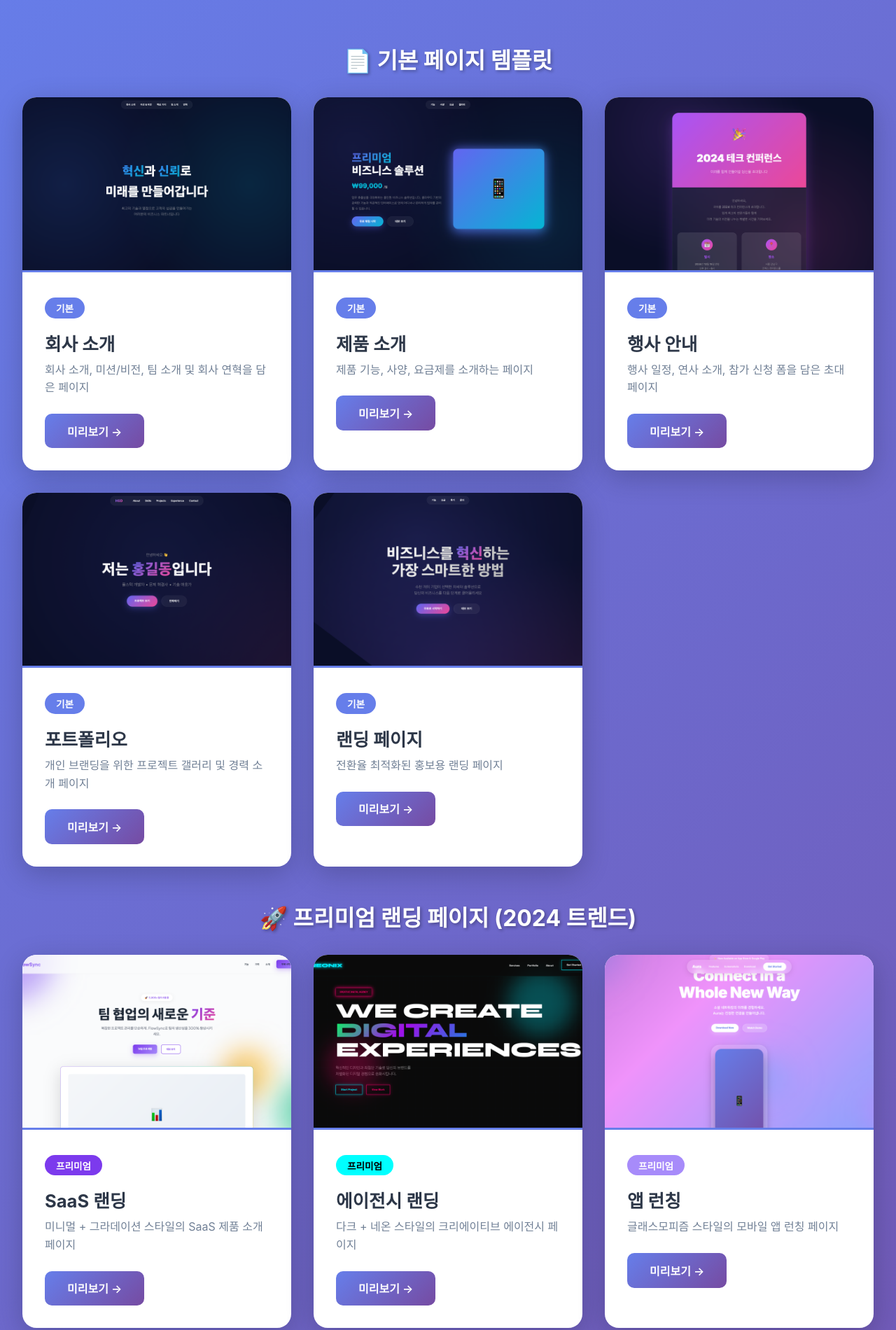
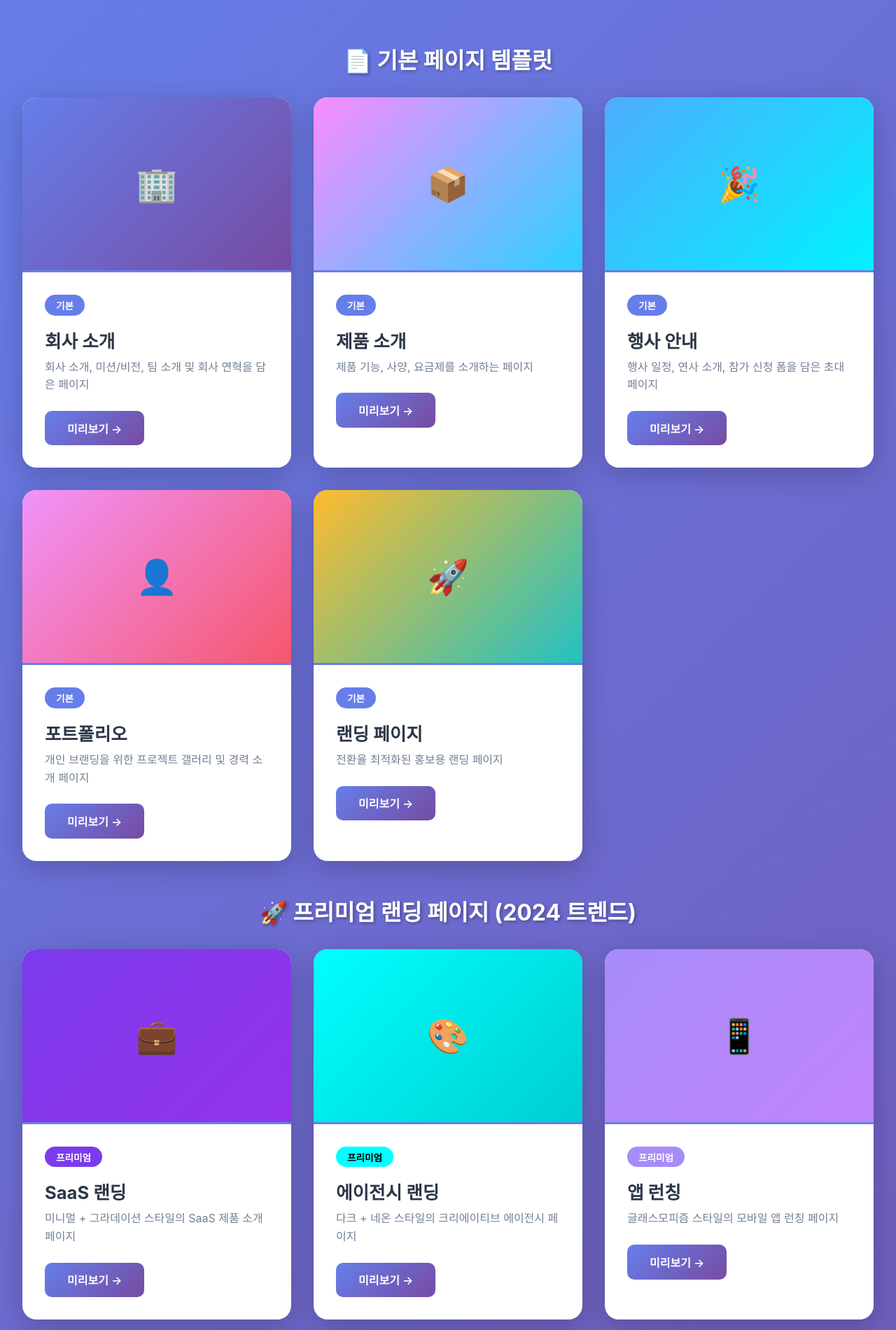
Before and after one commit to BBInJunHwang/FE-Template02, a website: page index.html in a window 1280 px wide. Shown: the part 140-2040 px from the top of the page at 70% size. Drawn offline with Linux system fonts and the light colour scheme.

Commit message:
feat change template

```diff
--- a/index.html
+++ b/index.html
@@ -64,6 +64,17 @@
             width: 100%;
             height: 250px;
             object-fit: cover;
+            border-bottom: 3px solid #667eea;
+        }
+
+        .template-placeholder {
+            width: 100%;
+            height: 250px;
+            background: linear-gradient(135deg, #667eea 0%, #764ba2 100%);
+            display: flex;
+            align-items: center;
+            justify-content: center;
+            font-size: 3rem;
             border-bottom: 3px solid #667eea;
         }
 
@@ -148,7 +159,7 @@
         <h2 class="section-title">📄 기본 페이지 템플릿</h2>
         <div class="templates-grid">
             <div class="template-card">
-                <img src="./screenshots/about-us.png" alt="About Us" class="template-image">
+                <div class="template-placeholder" style="background: linear-gradient(135deg, #667eea 0%, #764ba2 100%);">🏢</div>
                 <div class="template-content">
                     <span class="template-badge">기본</span>
                     <h3 class="template-title">회사 소개</h3>
@@ -160,7 +171,7 @@
             </div>
 
             <div class="template-card">
-                <img src="./screenshots/product.png" alt="Product" class="template-image">
+                <div class="template-placeholder" style="background: linear-gradient(135deg, #FA8BFF 0%, #2BD2FF 100%);">📦</div>
                 <div class="template-content">
                     <span class="template-badge">기본</span>
                     <h3 class="template-title">제품 소개</h3>
@@ -172,7 +183,7 @@
             </div>
 
             <div class="template-card">
-                <img src="./screenshots/event.png" alt="Event" class="template-image">
+                <div class="template-placeholder" style="background: linear-gradient(135deg, #4facfe 0%, #00f2fe 100%);">🎉</div>
                 <div class="template-content">
                     <span class="template-badge">기본</span>
                     <h3 class="template-title">행사 안내</h3>
@@ -184,7 +195,7 @@
             </div>
 
             <div class="template-card">
-                <img src="./screenshots/portfolio.png" alt="Portfolio" class="template-image">
+                <div class="template-placeholder" style="background: linear-gradient(135deg, #f093fb 0%, #f5576c 100%);">👤</div>
                 <div class="template-content">
                     <span class="template-badge">기본</span>
                     <h3 class="template-title">포트폴리오</h3>
@@ -196,7 +207,7 @@
             </div>
 
             <div class="template-card">
-                <img src="./screenshots/landing.png" alt="Landing" class="template-image">
+                <div class="template-placeholder" style="background: linear-gradient(135deg, #FDBB2D 0%, #22C1C3 100%);">🚀</div>
                 <div class="template-content">
                     <span class="template-badge">기본</span>
                     <h3 class="template-title">랜딩 페이지</h3>
@@ -211,7 +222,7 @@
         <h2 class="section-title">🚀 프리미엄 랜딩 페이지 (2024 트렌드)</h2>
         <div class="templates-grid">
             <div class="template-card">
-                <img src="./screenshots/landing-saas.png" alt="SaaS Landing" class="template-image">
+                <div class="template-placeholder" style="background: linear-gradient(135deg, #7C3AED 0%, #9333EA 100%);">💼</div>
                 <div class="template-content">
                     <span class="template-badge" style="background: #7C3AED;">프리미엄</span>
                     <h3 class="template-title">SaaS 랜딩</h3>
@@ -223,7 +234,7 @@
             </div>
 
             <div class="template-card">
-                <img src="./screenshots/landing-agency.png" alt="Agency Landing" class="template-image">
+                <div class="template-placeholder" style="background: linear-gradient(135deg, #00FFFF 0%, #00CED1 100%);">🎨</div>
                 <div class="template-content">
                     <span class="template-badge" style="background: #00FFFF; color: #000;">프리미엄</span>
                     <h3 class="template-title">에이전시 랜딩</h3>
@@ -235,7 +246,7 @@
             </div>
 
             <div class="template-card">
-                <img src="./screenshots/landing-app.png" alt="App Landing" class="template-image">
+                <div class="template-placeholder" style="background: linear-gradient(135deg, #A78BFA 0%, #C084FC 100%);">📱</div>
                 <div class="template-content">
                     <span class="template-badge" style="background: #A78BFA;">프리미엄</span>
                     <h3 class="template-title">앱 런칭</h3>
@@ -247,7 +258,7 @@
             </div>
 
             <div class="template-card">
-                <img src="./screenshots/landing-ai.png" alt="AI Landing" class="template-image">
+                <div class="template-placeholder" style="background: linear-gradient(135deg, #00FFFF 0%, #FF00FF 100%);">🤖</div>
                 <div class="template-content">
                     <span class="template-badge" style="background: #00FFFF; color: #000;">프리미엄</span>
                     <h3 class="template-title">AI/Tech 제품</h3>
@@ -259,7 +270,7 @@
             </div>
 
             <div class="template-card">
-                <img src="./screenshots/landing-startup.png" alt="Startup Landing" class="template-image">
+                <div class="template-placeholder" style="background: linear-gradient(135deg, #FF5722 0%, #FFC107 100%);">⚡</div>
                 <div class="template-content">
                     <span class="template-badge" style="background: #FF5722;">프리미엄</span>
                     <h3 class="template-title">스타트업 랜딩</h3>
@@ -274,7 +285,7 @@
         <h2 class="section-title">🛍️ 산업별 전문 템플릿</h2>
         <div class="templates-grid">
             <div class="template-card">
-                <img src="./screenshots/ecommerce.png" alt="E-commerce" class="template-image">
+                <div class="template-placeholder" style="background: linear-gradient(135deg, #667eea 0%, #764ba2 100%);">🛒</div>
                 <div class="template-content">
                     <span class="template-badge" style="background: #667eea;">산업특화</span>
                     <h3 class="template-title">이커머스 쇼핑몰</h3>
@@ -286,7 +297,7 @@
             </div>
 
             <div class="template-card">
-                <img src="./screenshots/restaurant.png" alt="Restaurant" class="template-image">
+                <div class="template-placeholder" style="background: linear-gradient(135deg, #C9A052 0%, #8B7355 100%);">🍽️</div>
                 <div class="template-content">
                     <span class="template-badge" style="background: #C9A052;">산업특화</span>
                     <h3 class="template-title">레스토랑</h3>
@@ -298,7 +309,7 @@
             </div>
 
             <div class="template-card">
-                <img src="./screenshots/fitness.png" alt="Fitness" class="template-image">
+                <div class="template-placeholder" style="background: linear-gradient(135deg, #FF4655 0%, #FF8A00 100%);">💪</div>
                 <div class="template-content">
                     <span class="template-badge" style="background: #FF4655;">산업특화</span>
                     <h3 class="template-title">피트니스 센터</h3>
@@ -310,7 +321,7 @@
             </div>
 
             <div class="template-card">
-                <img src="./screenshots/realestate.png" alt="Real Estate" class="template-image">
+                <div class="template-placeholder" style="background: linear-gradient(135deg, #2c3e50 0%, #3498db 100%);">🏠</div>
                 <div class="template-content">
                     <span class="template-badge" style="background: #C9A052;">산업특화</span>
                     <h3 class="template-title">부동산</h3>
@@ -322,7 +333,7 @@
             </div>
 
             <div class="template-card">
-                <img src="./screenshots/fashion.png" alt="Fashion" class="template-image">
+                <div class="template-placeholder" style="background: linear-gradient(135deg, #000 0%, #333 100%);">👗</div>
                 <div class="template-content">
                     <span class="template-badge" style="background: #000;">산업특화</span>
                     <h3 class="template-title">패션 브랜드</h3>
```
Also changed, not shown: README.md.
